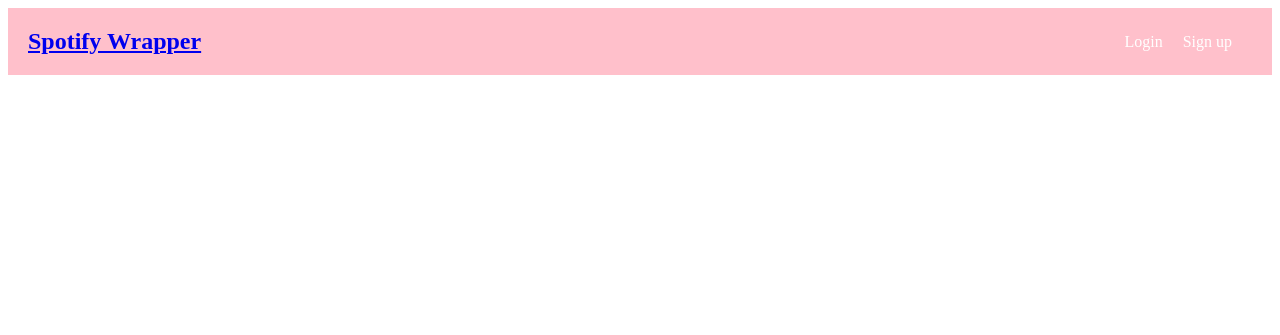
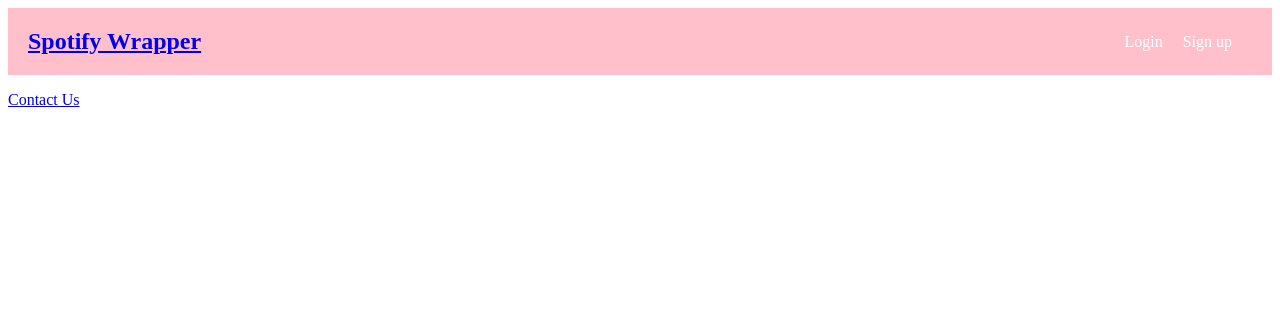
Before and after one commit to AyushKarupakula/SpotifyWrapper, a Django app: page / in a window 1280 px wide. Shown: the top 335 px of the page. Run offline with Django 5.2, Linux system fonts and the light colour scheme.

Commit message:
Created basic contact page.

```diff
--- a/spotifyWrapper/templates/base.html
+++ b/spotifyWrapper/templates/base.html
@@ -32,5 +32,8 @@
     <div id="content">
         {% block content %}{% endblock %}
     </div>
+    <footer>
+        <p><a href="{% url 'contact' %}">Contact Us</a></p>
+    </footer>
 </body>
 </html>
--- a/spotifyWrapper/urls.py
+++ b/spotifyWrapper/urls.py
@@ -22,4 +22,5 @@
     path('admin/', admin.site.urls),
     path('', include('userAuth.urls')), # includes userAuth's URL config at root
     path('', views.home, name='home'),
+    path('contact/', views.contact, name='contact'),
 ]
--- a/spotifyWrapper/views.py
+++ b/spotifyWrapper/views.py
@@ -6,6 +6,9 @@
 def home(request):
     return render(request, 'home.html')
 
+def contact(request):
+    return render(request, 'contact.html')
+
 urlpatterns = [
     path('admin/', admin.site.urls),
     path('login/', include('userAuth.urls')),
```
Also changed, not shown: spotifyWrapper/templates/contact.html (added, +7 -0 lines).
